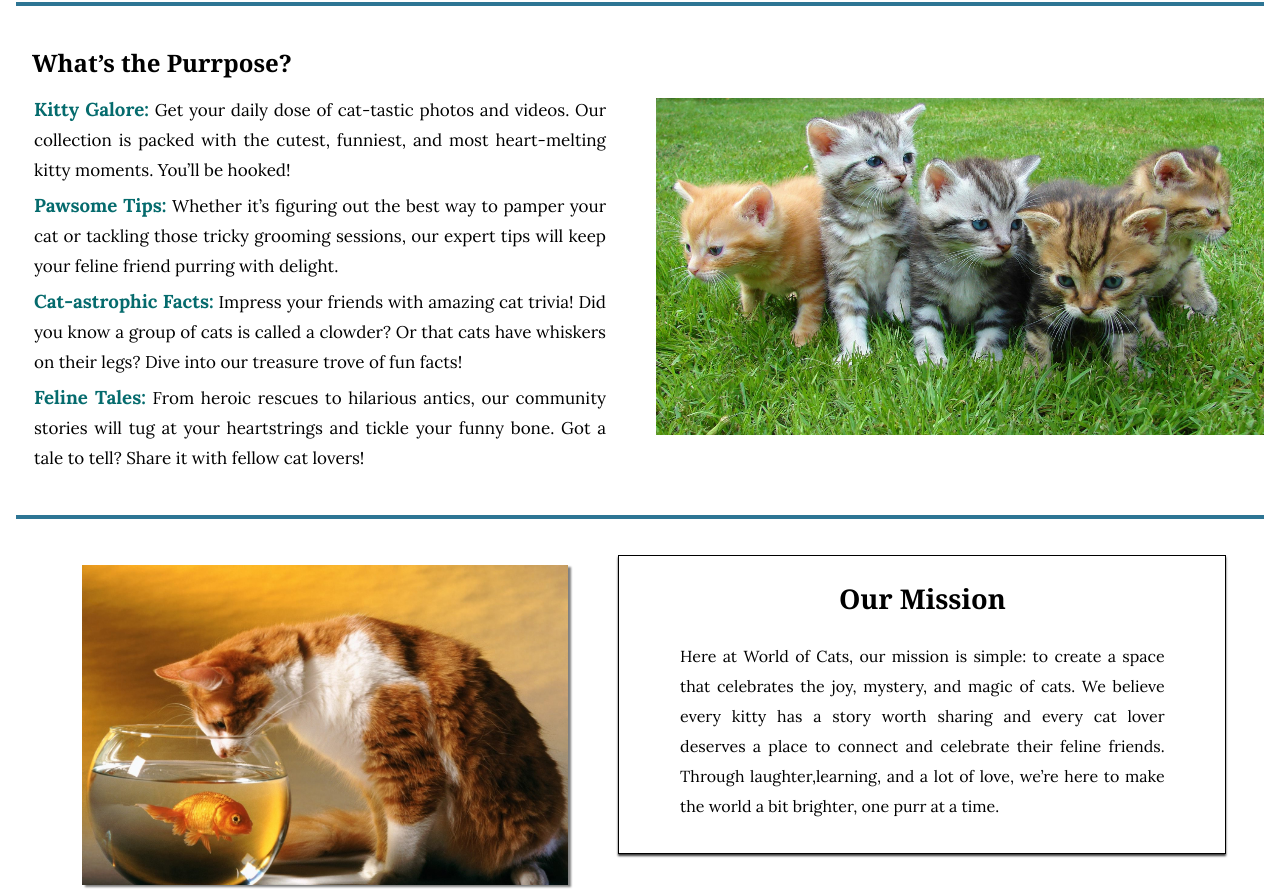
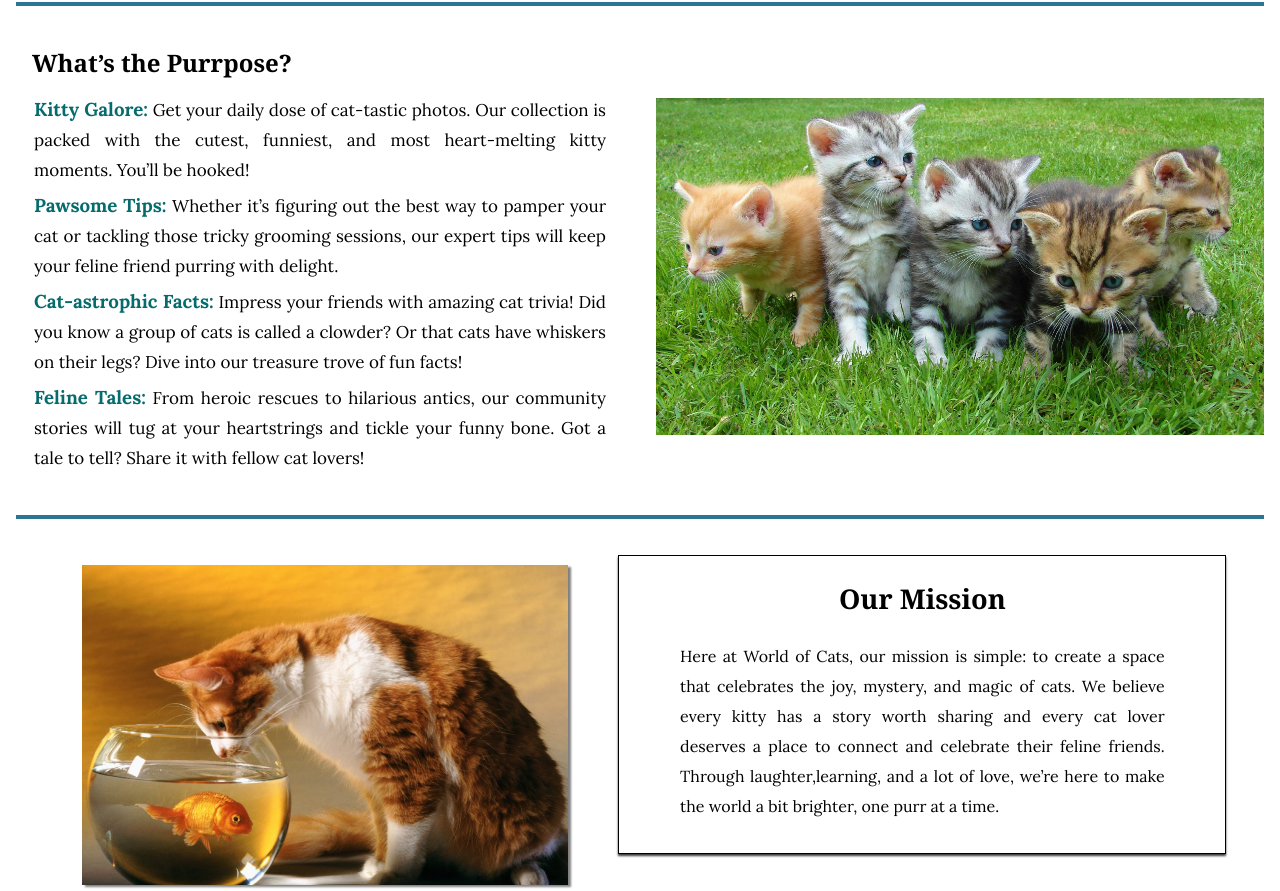
Before and after one commit to wafia7510/worldofcats, a plain HTML site: page index.html in a window 1280 px wide. Shown: the part 1059-1950 px from the top of the page. Drawn offline with Linux system fonts and the light colour scheme.

Commit message:
Remove some content from whats the purpose section

```diff
--- a/index.html
+++ b/index.html
@@ -73,8 +73,7 @@
         <div id="heading1">
           <h3>What’s the Purrpose?</h3>
           <ul>
-            <li><strong><a href="#gallery-preview">Kitty Galore:</a></strong> Get your daily dose of cat-tastic photos and
-              videos. Our collection is packed with the cutest, funniest, and most heart-melting kitty moments. You’ll
+            <li><strong><a href="#gallery-preview">Kitty Galore:</a></strong> Get your daily dose of cat-tastic photos. Our collection is packed with the cutest, funniest, and most heart-melting kitty moments. You’ll
               be hooked!</li>
             <li><strong><a href="#cat-tips">Pawsome Tips:</a></strong> Whether it’s figuring out the best way to
               pamper your cat or tackling those tricky grooming sessions, our expert tips will keep your feline friend
@@ -93,6 +92,7 @@
 
 
       <div class="intro-subheadings">
+        <!--our mission content-->
         <div id="heading2" class="border-heading2">
           <img src="assets/images/cat-looking-fish.jpg" alt="cute cat cat-looking-fish">
           <div class="text-content">
@@ -119,7 +119,7 @@
 
       <div class="intro-subheadings">
         <div id="heading3">
-          <!--starting of heading3 content-->
+          <!--join clowder  -->
           <div id="text-handling">
             <h3>Join the Clowder</h3>
             <p>Join our clowder (yep, that’s a group of cats!) and become part of a community that lives and breathes
```
